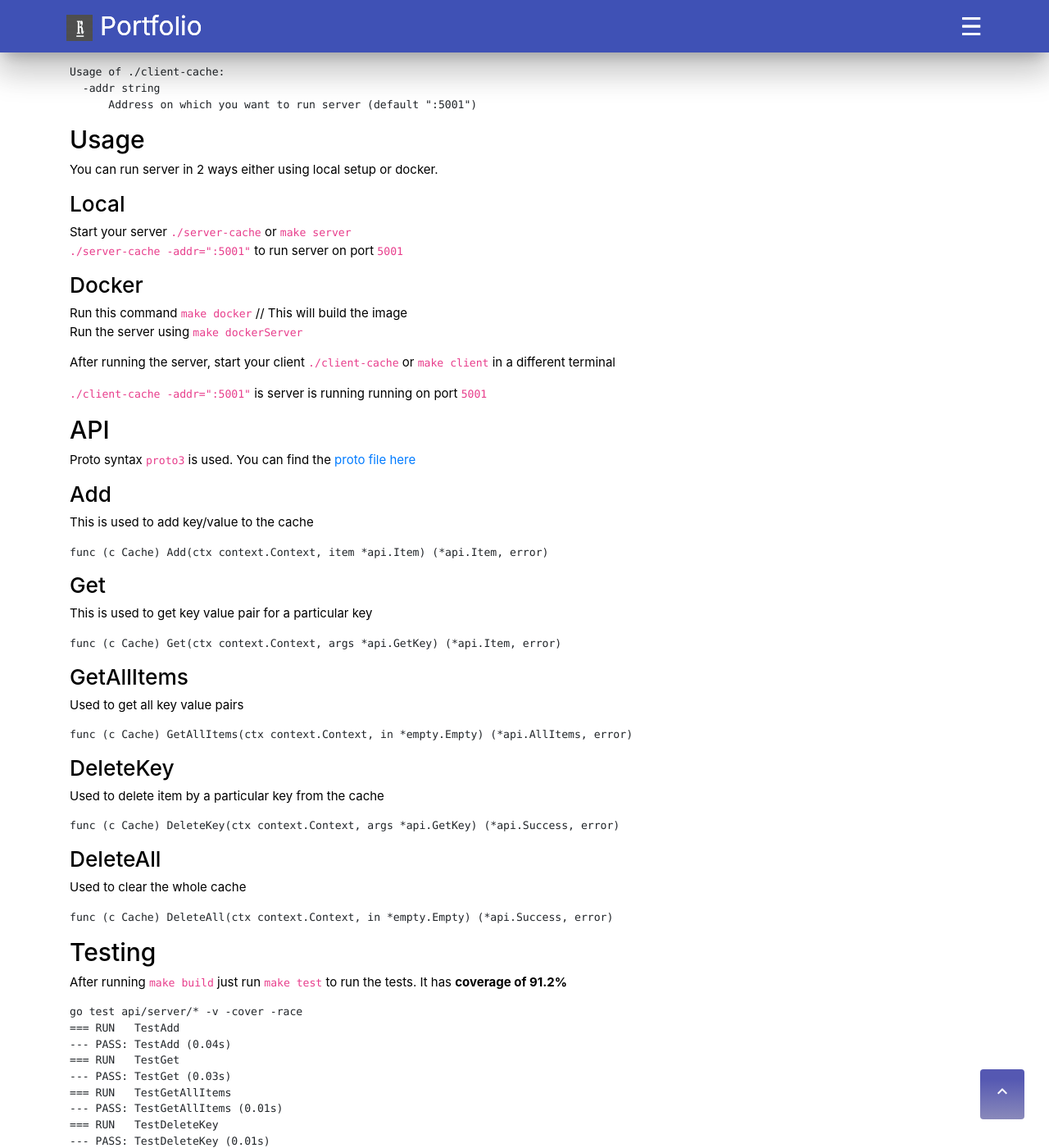
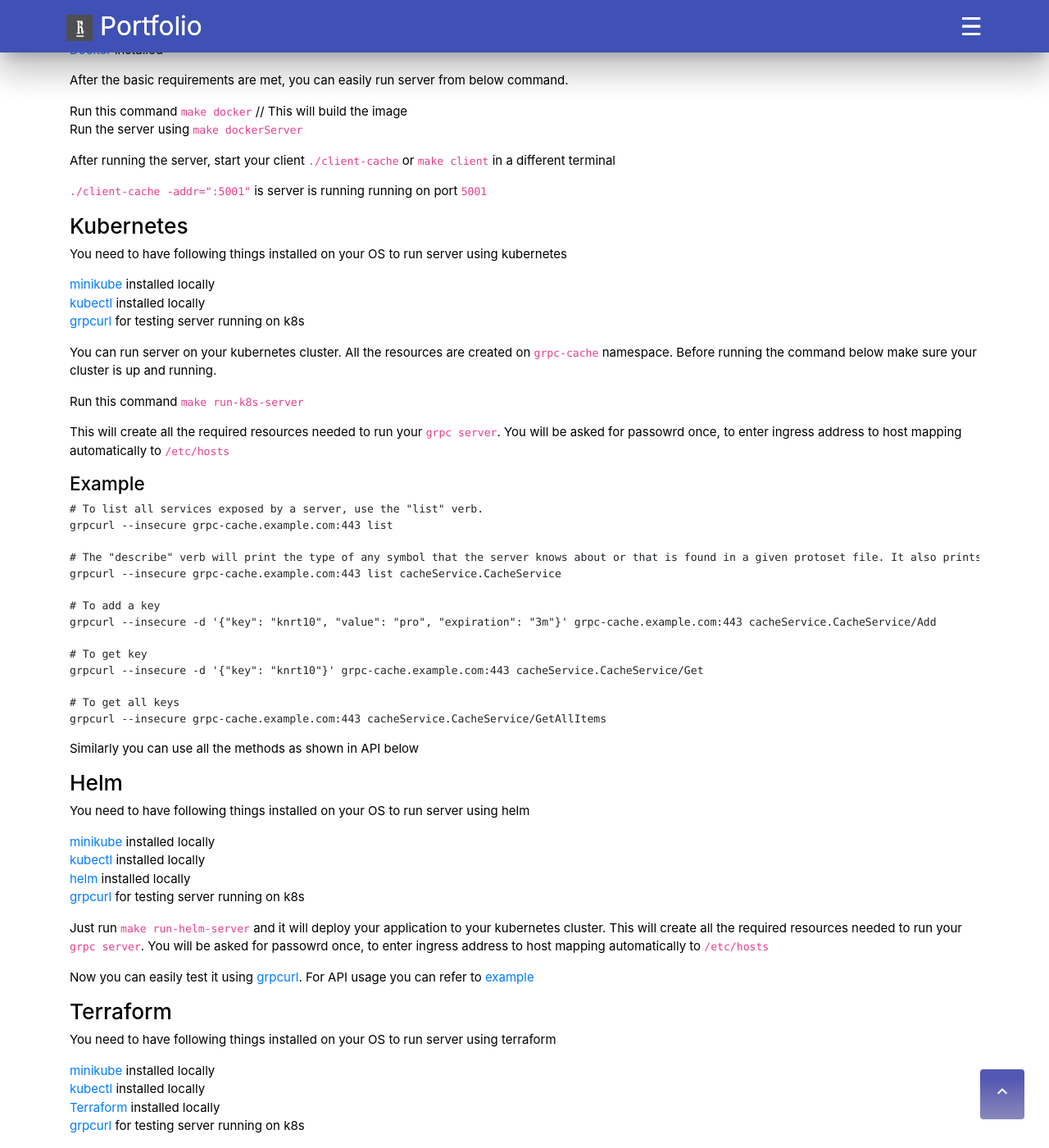
Before and after one commit to knrt10/knrt10.github.io, a Jekyll site: the page built from _apps/2.grpcCache.md, in a window 1280 px wide and 1400 px high, scrolled down 997 px. Shown: the whole window at 82% size. Built offline with Jekyll 4.4.1, drawn with Linux system fonts in a browser that asks for light colours; nearby versions of some CDN libraries; emoji names are drawn with the system emoji font; some of the changed text lies outside the part shown.

Commit message:
Fixed grpc docs Signed-off-by: knrt10 <tripathi.kautilya@gmail.com>

````diff
--- a/_apps/2.grpcCache.md
+++ b/_apps/2.grpcCache.md
@@ -19,7 +19,6 @@ githubUrl: https://github.com/knrt10/gRPC-cache
 [![Go Report Card](https://goreportcard.com/badge/github.com/knrt10/grpc-Cache)](https://goreportcard.com/report/github.com/knrt10/grpc-Cache)
 [![Documentation](https://img.shields.io/badge/godoc-reference-blue.svg)](https://godoc.org/github.com/knrt10/gRPC-cache/api/server)
 
-
 ## About
 
 Go in memory cache using gRPC to generate API. Functionalities include
@@ -31,57 +30,105 @@ Go in memory cache using gRPC to generate API. Functionalities include
 - Deleting all keys
 - **Concurrency safe** and on client side calls can be made using goroutines
 
-## Requirements
+## Running server
+
+You can run server locally the following ways
+
+- Using go run
+- Docker
+- Kubernetes
+- Helm
+- Terraform
+
+### Local
+
+You can run the server locally but make sure you have the following requirements
 
 - [Golang min-version(1.11)](https://golang.org/)
 - make
-- [protobuf](https://github.com/golang/protobuf)
 
-
-## Getting Started
-
-Once you've cloned this repo, run these commands in this directory:
+Now you can start the server using below commands
 
 ```bash
-# Only needed the first time:
-$ make build
-
-# Then run to start server
-$ ./server-cache --help
-
-Usage of ./server-cache:
-  -addr string
-      Address on which you want to run server (default ":5001")
-  -cln int
-      Cleanup interval duration of expired cache is 5 min (default 5)
-  -exp int
-      Default expiration duration of cache is 10 min (default 10)
-
-# To use client
-$ ./client-cache --help
-
-Usage of ./client-cache:
-  -addr string
-      Address on which you want to run server (default ":5001")
+Start your server `./server-cache` or `make server`
+`./server-cache -addr=":5001"` to run server on port `5001`
 ```
 
-## Usage
+### Docker
 
-You can run server in 2 ways either using local setup or docker.
+Make sure you have following installed
 
-### Local
+- [Docker](https://www.docker.com/) installed
 
-- Start your server `./server-cache` or `make server`
-- `./server-cache -addr=":5001"` to run server on port `5001`
-
-### Docker
+After the basic requirements are met, you can easily run server from below command.
 
 - Run this command `make docker` // This will build the image
 - Run the server using `make dockerServer`
 
 After running the server, start your client `./client-cache` or `make client` in a different terminal
 
-- `./client-cache -addr=":5001"` is server is running running on port `5001`
+`./client-cache -addr=":5001"` is server is running running on port `5001`
+
+### Kubernetes
+
+You need to have following things installed on your OS to run server using kubernetes
+
+- [minikube](https://kubernetes.io/docs/tasks/tools/install-minikube/) installed locally
+- [kubectl](https://kubernetes.io/docs/tasks/tools/install-kubectl/) installed locally
+- [grpcurl](https://github.com/fullstorydev/grpcurl) for testing server running on k8s
+
+You can run server on your kubernetes cluster. All the resources are created on `grpc-cache` namespace. Before running the command below make sure your cluster is up and running.
+
+- Run this command `make run-k8s-server`
+
+This will create all the required resources needed to run your `grpc server`. You will be asked for passowrd once, to enter ingress address to host mapping automatically to `/etc/hosts`
+
+#### Example
+
+```bash
+# To list all services exposed by a server, use the "list" verb.
+grpcurl --insecure grpc-cache.example.com:443 list
+
+# The "describe" verb will print the type of any symbol that the server knows about or that is found in a given protoset file. It also prints a description of that symbol, in the form of snippets of proto source. It won't necessarily be the original source that defined the element, but it will be equivalent.
+grpcurl --insecure grpc-cache.example.com:443 list cacheService.CacheService
+
+# To add a key
+grpcurl --insecure -d '{"key": "knrt10", "value": "pro", "expiration": "3m"}' grpc-cache.example.com:443 cacheService.CacheService/Add
+
+# To get key
+grpcurl --insecure -d '{"key": "knrt10"}' grpc-cache.example.com:443 cacheService.CacheService/Get
+
+# To get all keys
+grpcurl --insecure grpc-cache.example.com:443 cacheService.CacheService/GetAllItems
+```
+
+Similarly you can use all the methods as shown in API below
+
+### Helm
+
+You need to have following things installed on your OS to run server using helm
+
+- [minikube](https://kubernetes.io/docs/tasks/tools/install-minikube/) installed locally
+- [kubectl](https://kubernetes.io/docs/tasks/tools/install-kubectl/) installed locally
+- [helm](https://helm.sh/) installed locally
+- [grpcurl](https://github.com/fullstorydev/grpcurl) for testing server running on k8s
+
+Just run `make run-helm-server` and it will deploy your application to your kubernetes cluster. This will create all the required resources needed to run your `grpc server`. You will be asked for passowrd once, to enter ingress address to host mapping automatically to `/etc/hosts`
+
+Now you can easily test it using [grpcurl](https://github.com/fullstorydev/grpcurl). For API usage you can refer to [example](#example)
+
+### Terraform
+
+You need to have following things installed on your OS to run server using terraform
+
+- [minikube](https://kubernetes.io/docs/tasks/tools/install-minikube/) installed locally
+- [kubectl](https://kubernetes.io/docs/tasks/tools/install-kubectl/) installed locally
+- [Terraform](https://www.terraform.io) installed locally
+- [grpcurl](https://github.com/fullstorydev/grpcurl) for testing server running on k8s
+
+Running with Terraform is the most easiest way. Just run `make run-terraform-server` and it will deploy your application to your kubernetes cluster.
+
+Now you can easily test it using [grpcurl](https://github.com/fullstorydev/grpcurl). For API usage you can refer to [example](#example)
 
 ## API
 
@@ -101,6 +148,14 @@ This is used to get key value pair for a particular key
 
 ```go
 func (c Cache) Get(ctx context.Context, args *api.GetKey) (*api.Item, error)
+```
+
+### GetByPrefix
+
+Used to get all key value pairs by prefix
+
+```go
+func (c Cache) GetByPrefix(ctx context.Context, args *api.GetKey) (*api.AllItems, error)
 ```
 
 ### GetAllItems
@@ -129,27 +184,63 @@ func (c Cache) DeleteAll(ctx context.Context, in *empty.Empty) (*api.Success, er
 
 ## Testing
 
-After running `make build` just run `make test` to run the tests. It has **coverage of 91.2%**
+After running `make build` just run `make test` to run the tests. It has **coverage of 92.7%**
 
 ```bash
 go test api/server/* -v -cover -race
 === RUN   TestAdd
---- PASS: TestAdd (0.04s)
+--- PASS: TestAdd (0.03s)
 === RUN   TestGet
---- PASS: TestGet (0.03s)
+--- PASS: TestGet (0.01s)
+=== RUN   TestGetByPrefix
+--- PASS: TestGetByPrefix (0.01s)
 === RUN   TestGetAllItems
 --- PASS: TestGetAllItems (0.01s)
 === RUN   TestDeleteKey
---- PASS: TestDeleteKey (0.01s)
+--- PASS: TestDeleteKey (0.00s)
 === RUN   TestDeleteAll
---- PASS: TestDeleteAll (0.01s)
+--- PASS: TestDeleteAll (0.00s)
 === RUN   TestGetDeletedKey
 --- PASS: TestGetDeletedKey (0.01s)
 === RUN   TestDeleteKeyByExpiration
 --- PASS: TestDeleteKeyByExpiration (2.01s)
 PASS
-coverage: 91.2% of statements
-ok  	command-line-arguments	3.617s	coverage: 91.2% of statements
+coverage: 92.7% of statements
+ok  	command-line-arguments	3.709s	coverage: 92.7% of statements
+```
+
+## Development
+
+You can develop and debug the application locally, but you need to have below softwares installed locally
+
+- [Golang min-version(1.11)](https://golang.org/)
+- make
+- [protobuf](https://github.com/golang/protobuf)
+
+
+Once you've cloned this repo, run these commands in this directory:
+
+```bash
+# Only needed the first time:
+$ make build
+
+# Then run to start server
+$ ./server-cache --help
+
+Usage of ./server-cache:
+  -addr string
+      Address on which you want to run server (default ":5001")
+  -cln int
+      Cleanup interval duration of expired cache is 5 min (default 5)
+  -exp int
+      Default expiration duration of cache is 10 min (default 10)
+
+# To use client
+$ ./client-cache --help
+
+Usage of ./client-cache:
+  -addr string
+      Address on which you want to run server (default ":5001")
 ```
 
 ## Example
````
